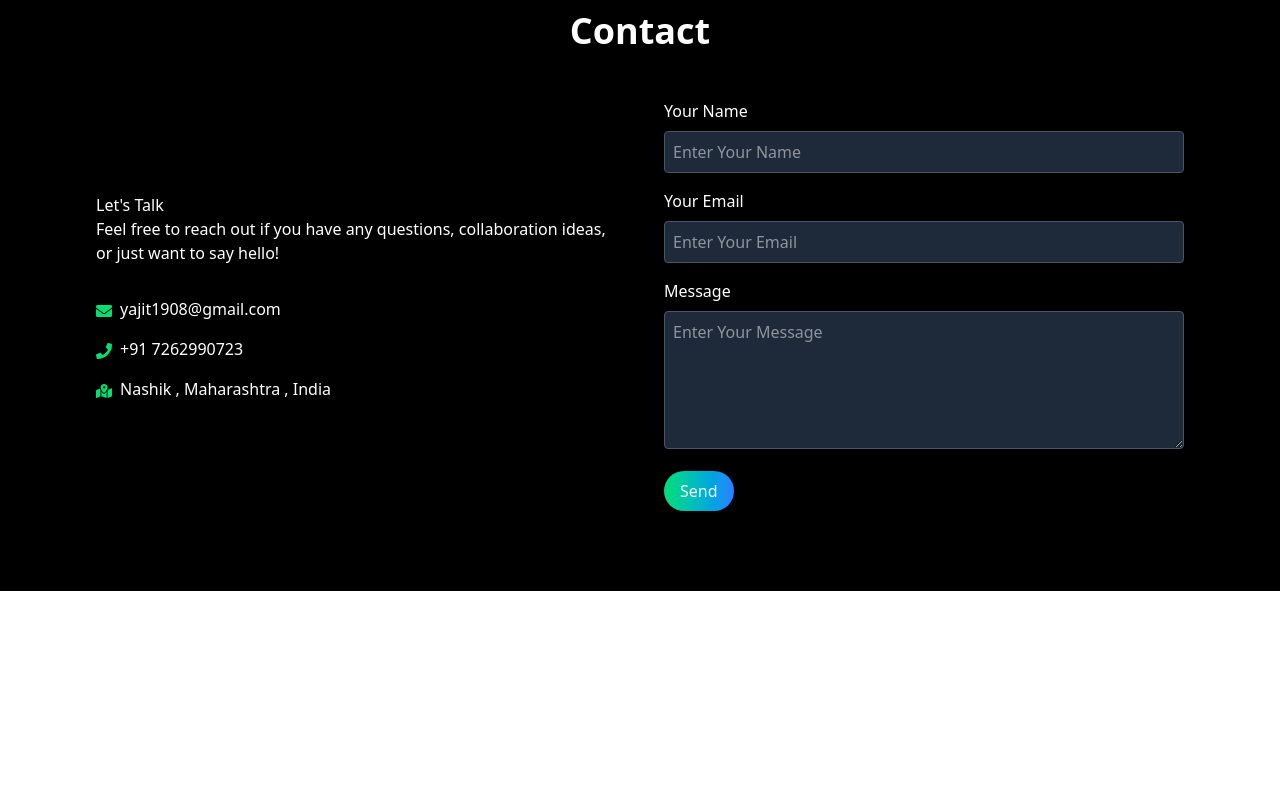
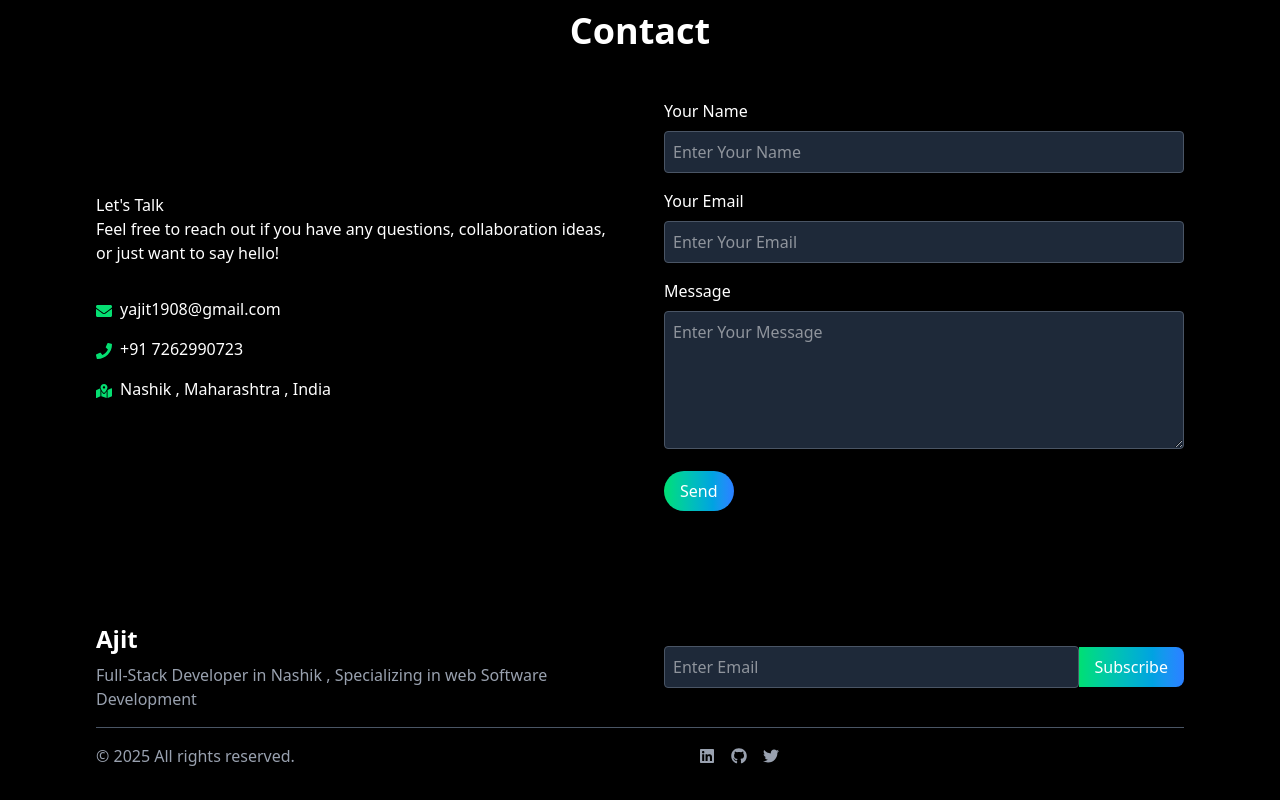
Before and after one commit to Ajit180/Portfolio-Website, a React (Vite) app: page / in a window 1280 px wide. Shown: the part 2317-3117 px from the top of the page. Before the commit the page ends 2908 px from the top, so only its background shows below. Built offline with nearby package versions, Linux system fonts and the light colour scheme.

Commit message:
Added Footer

```diff
--- a/src/App.jsx
+++ b/src/App.jsx
@@ -1,6 +1,7 @@
 
 import About from './Components/About'
 import Contact from './Components/Contact'
+import Footer from './Components/Footer'
 import Hero from './Components/Hero'
 import Navbar from './Components/Navbar'
 import Project from './Components/Project'
@@ -16,6 +17,7 @@
         <About/>
         <Project/>
         <Contact/>
+        <Footer/>
     </div>
   )
 }
--- /dev/null
+++ b/src/Components/Footer.jsx
@@ -0,0 +1,54 @@
+import React from "react";
+import { FaFacebook, FaGithub, FaLinkedin, FaTwitter } from "react-icons/fa";
+
+const Footer = () => {
+  return (
+    <footer className="bg-black text-white py-8">
+      <div className="container mx-auto px-8 md:px-16 lg:px-24">
+        <div className="flex flex-col md:flex-row md:space-x-12 items-center mb-4">
+          <div className="flex-1 mb-4 md:mb-0">
+            <h3 className="text-2xl font-bold mb-2" >Ajit</h3>
+            <p className="text-gray-400">
+              Full-Stack Developer in Nashik , Specializing in web Software
+              Development
+            </p>
+          </div>
+          <div className="flex-1 w-full">
+            <form className="flex items-center justify-center">
+                <input type="email" placeholder="Enter Email"
+                className="w-full p-2 rounded bg-gray-800 border border-gray-600
+                focus:outline-none focus:border-green-400" />
+                <button type="submit"
+                 className="bg-gradient-to-r from-green-400 to-blue-500 text-white
+                 px-4 py-2 rounded-r-lg"
+                >Subscribe</button>
+            </form>
+          </div>
+        </div>
+        <div className="border-t border-gray-600 pt-4 flex flex-col md:flex-row
+        justify-between items-center">
+            <p className="text-gray-400">
+                &copy; {new Date().getFullYear()} All rights reserved.
+            </p>
+            <div className="flex space-x-4 my-4 md:my-0">
+                <a href="" className="text-gray-400 hover:text-white">
+                    <FaLinkedin/>
+
+                </a>
+                <a href="" className="text-gray-400 hover:text-white">
+                    <FaGithub/>
+                </a>
+                <a href="" className="text-gray-400 hover:text-white">
+                    <FaTwitter/>
+                </a>
+            </div>
+            <div>
+
+            </div>
+        </div>
+      </div>
+    </footer>
+  );
+};
+
+export default Footer;
```
